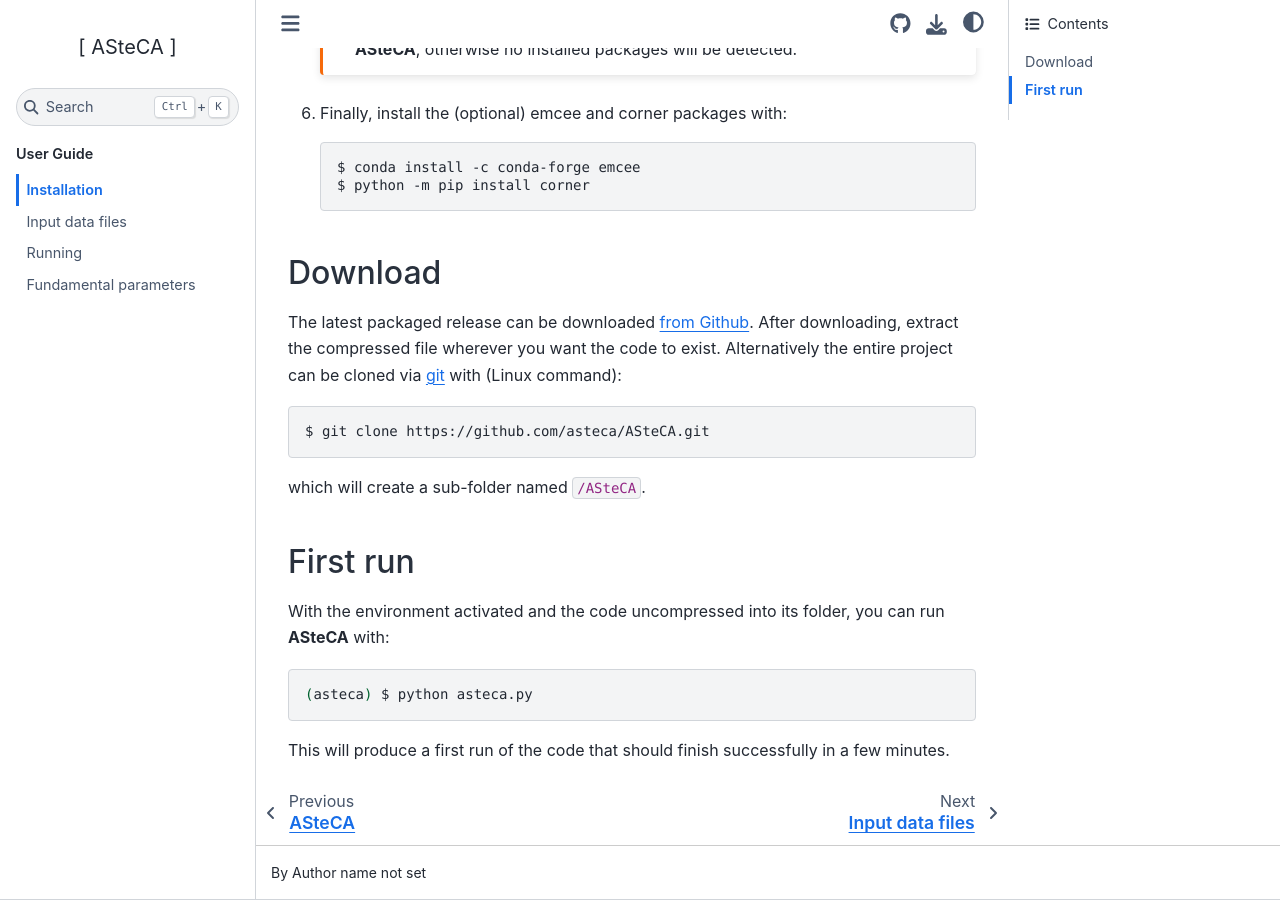
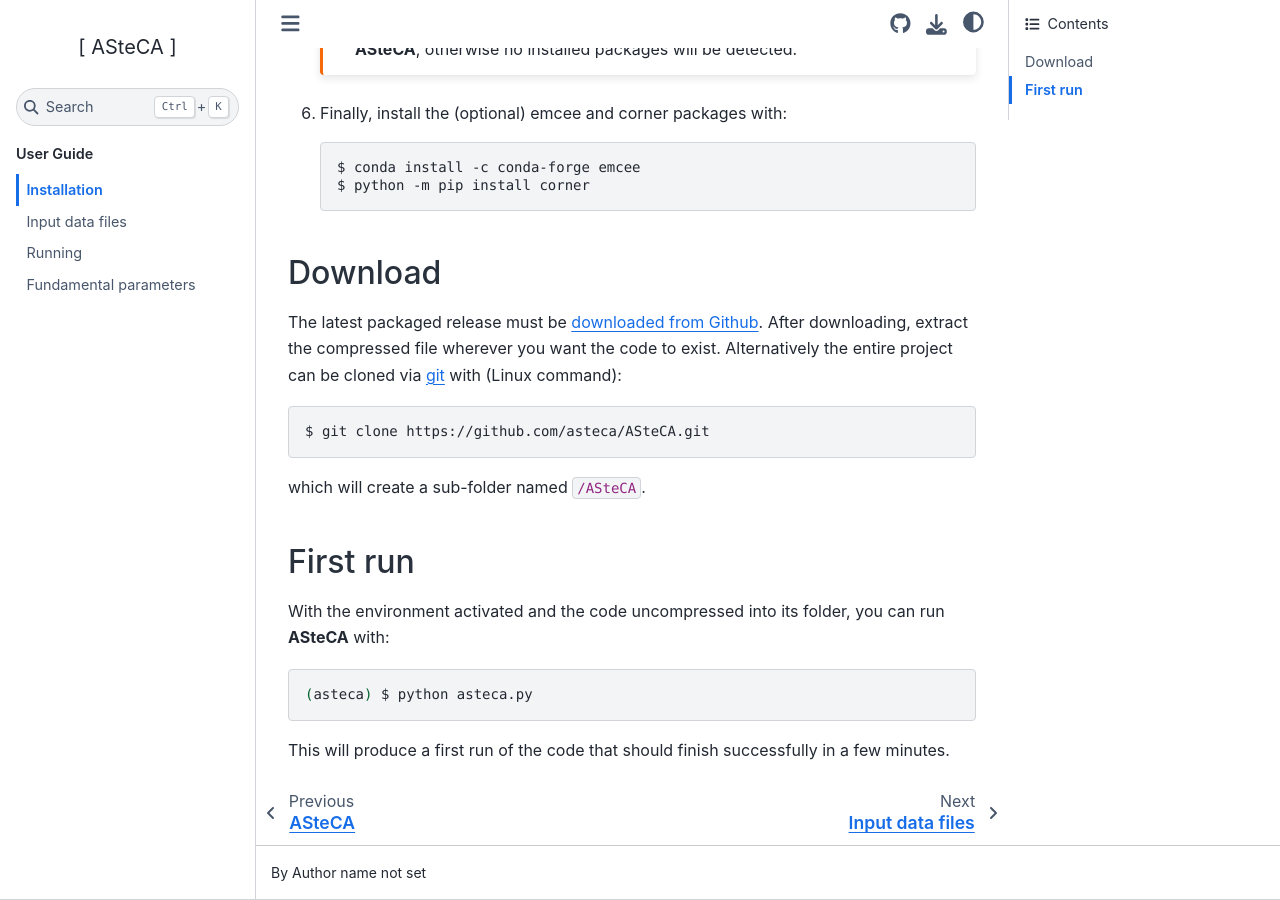
Before and after one commit to asteca/asteca.github.io, a Sphinx documentation site: the page built from docs/install.rst, in a window 1280 px wide and 900 px high, scrolled down 1097 px. Built offline with Sphinx 7.4.7 and the Sphinx Book theme 1.1.4, drawn with Linux system fonts in a browser that asks for light colours.

Commit message:
updt link

```diff
--- a/docs/install.rst
+++ b/docs/install.rst
@@ -77,7 +77,7 @@ conda,  follow these steps:
 Download
 --------
 
-The latest packaged release can be downloaded `from Github`_.
+The latest packaged release must be `downloaded from Github`_.
 After downloading, extract the compressed file wherever you want
 the code to exist. Alternatively the entire project can be cloned via `git`_
 with (Linux command):
```
Also changed, not shown: other parts of docs/install.rst (+1 -1 lines).
